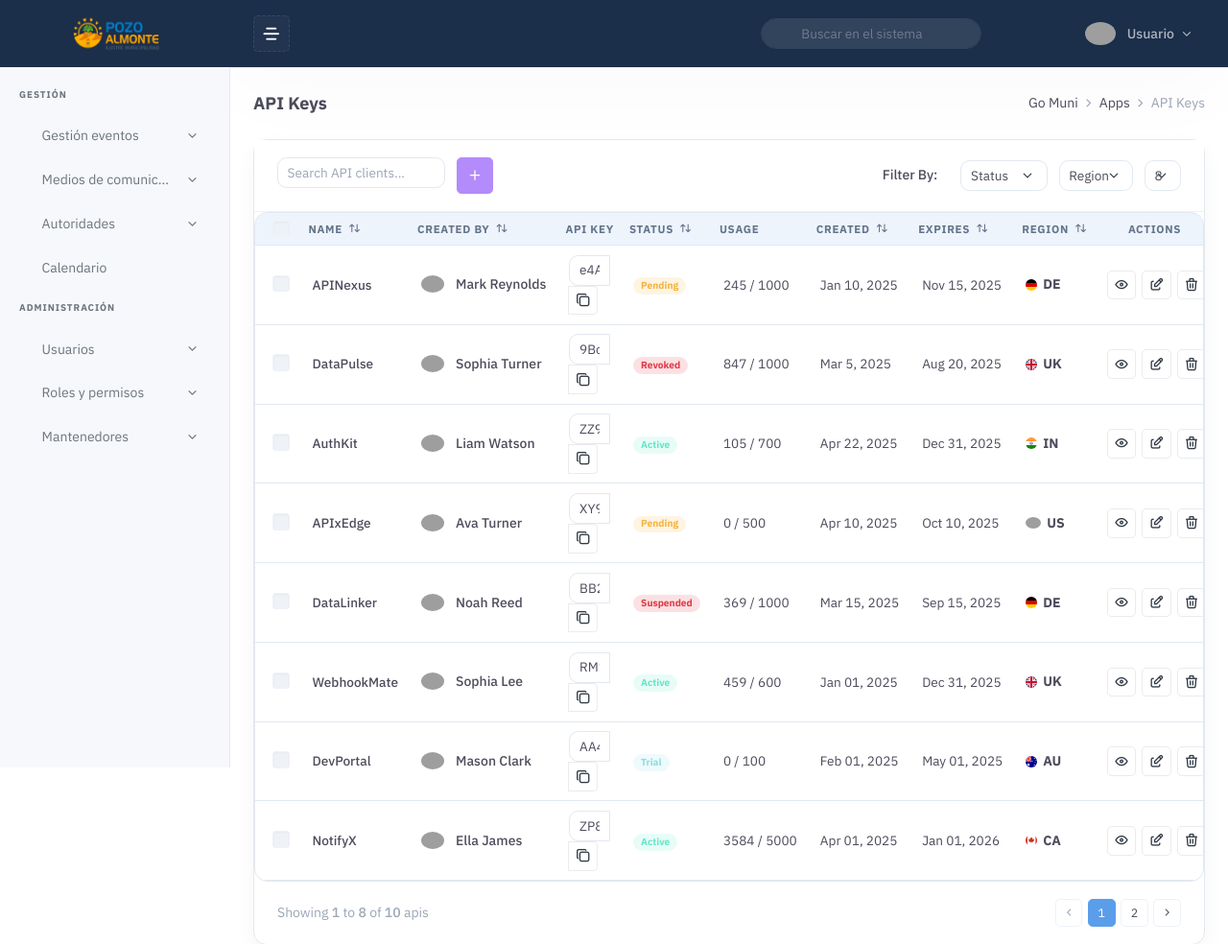
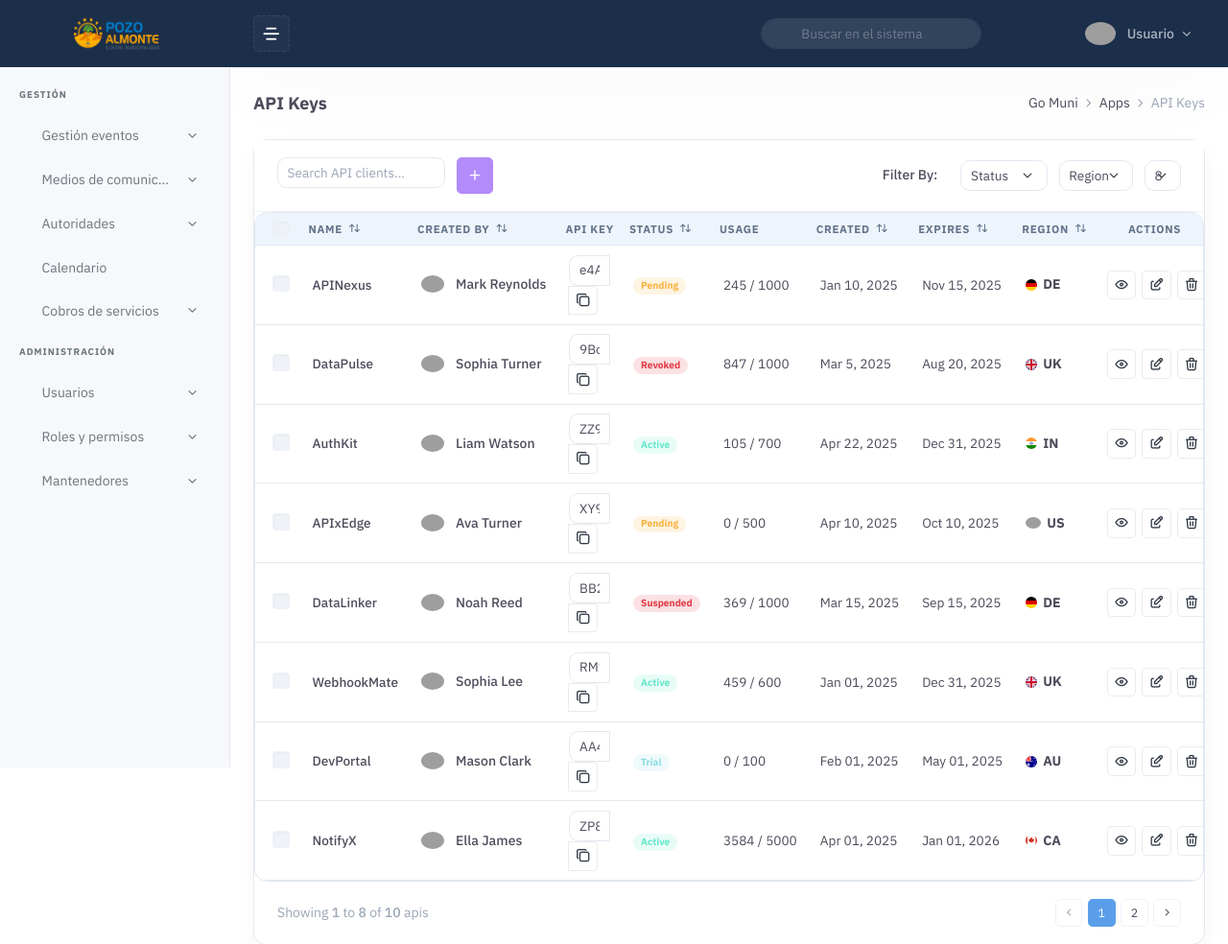
Before and after one commit to erwinislasegura/activawebcobros, a PHP site: page /api-keys.php in a window 1280 px wide. Shown: the top 984 px of the page at 96% size. Run offline with PHP 8.4, Linux system fonts and the light colour scheme; a user stored in the database is signed in; data comes from the database, SQL or seed files in the repository; style sheets or scripts are compiled from the project's sources; some libraries are stand-ins or nearby versions; grey boxes are pictures that could not be loaded.

Commit message:
Add cobros de servicios menu section

```diff
--- a/partials/sidenav.php
+++ b/partials/sidenav.php
@@ -126,6 +126,24 @@
                 </a>
             </li>
 
+            <li class="side-nav-item">
+                <a href="#modulo-cobros-servicios" class="side-nav-link" data-bs-toggle="collapse" aria-expanded="false" aria-controls="modulo-cobros-servicios">
+                    <span class="menu-icon"><i data-lucide="receipt"></i></span>
+                    <span class="menu-text">Cobros de servicios</span>
+                    <span class="menu-arrow"></span>
+                </a>
+                <div class="collapse" id="modulo-cobros-servicios">
+                    <ul class="side-nav sub-menu">
+                        <li class="side-nav-item">
+                            <a href="cobros-servicios-agregar.php" class="side-nav-link">Agregar servicio</a>
+                        </li>
+                        <li class="side-nav-item">
+                            <a href="cobros-servicios-registros.php" class="side-nav-link">Registros de cobros</a>
+                        </li>
+                    </ul>
+                </div>
+            </li>
+
             <li class="side-nav-title" data-lang="settings-title">Administración</li>
 
             <?php if (has_permission('usuarios', 'view')) : ?>
```
Also changed, not shown: cobros-servicios-agregar.php (added, +45 -0 lines), cobros-servicios-registros.php (added, +45 -0 lines).
